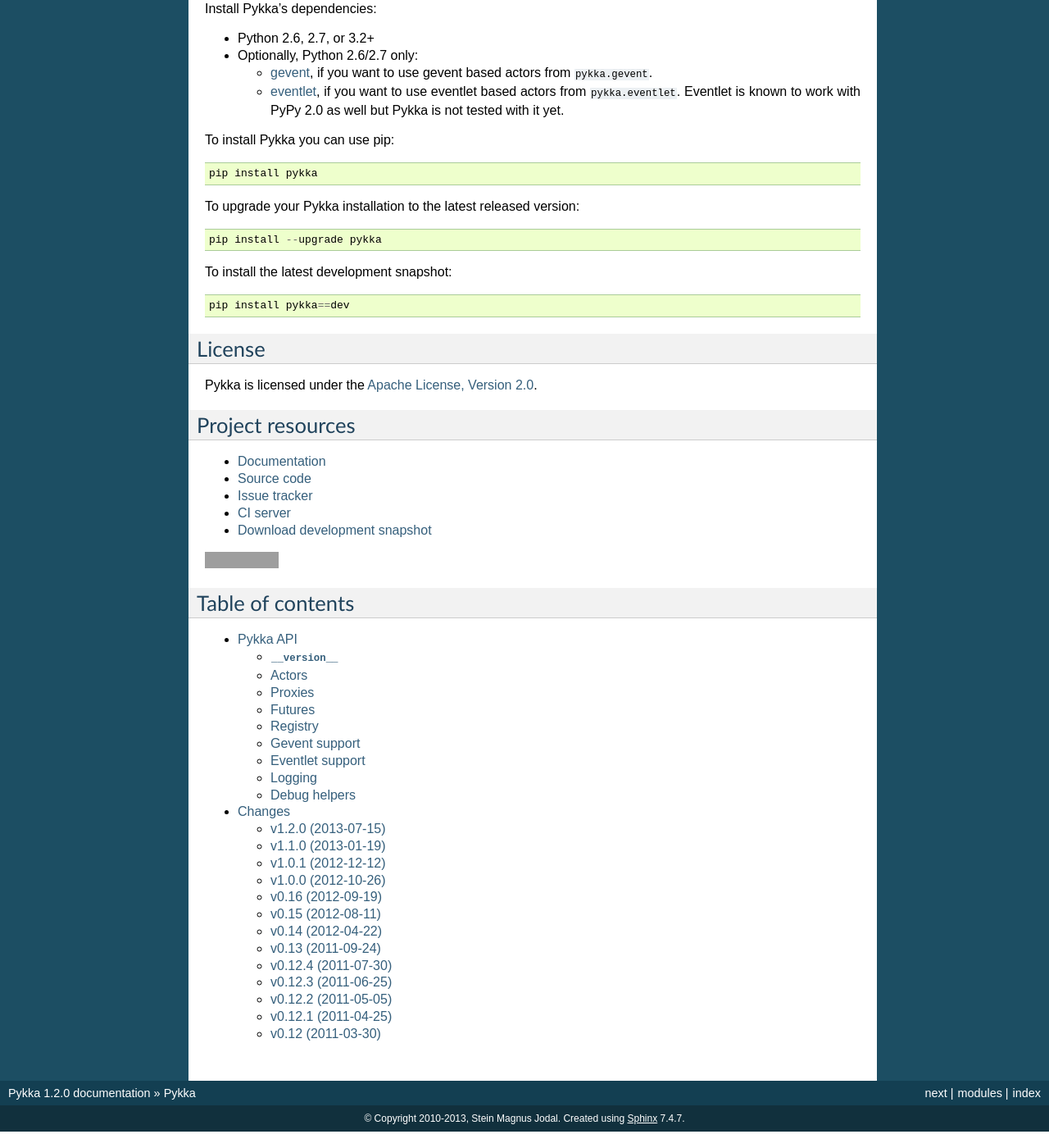
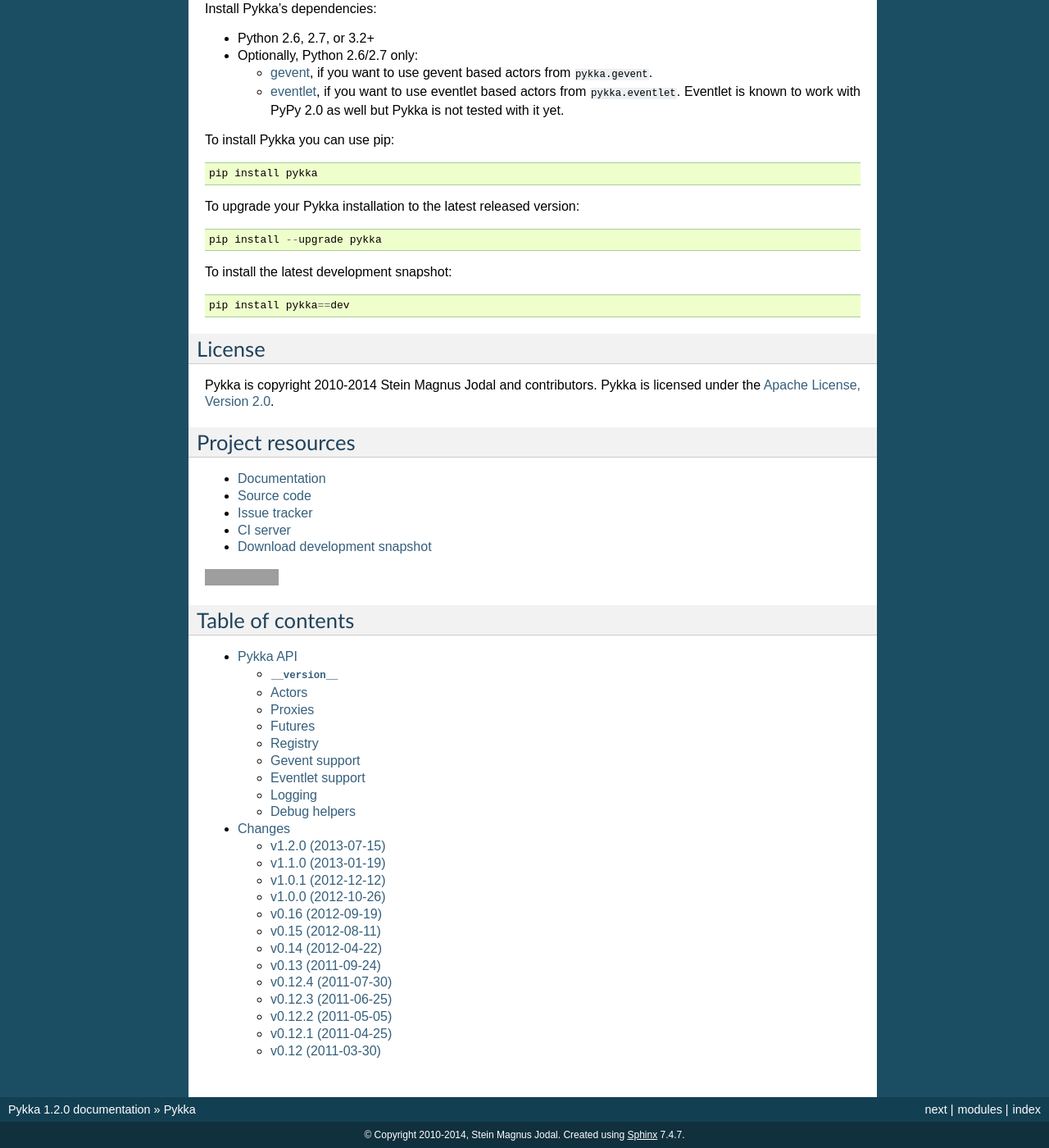
Before and after one commit to jodal/pykka, a Sphinx documentation site: the page built from docs/index.rst, in a window 1280 px wide and 1400 px high, scrolled down 5387 px. Shown: the whole window at 82% size. Built offline with Sphinx 7.4.7, drawn with Linux system fonts in a browser that asks for light colours; grey boxes are pictures that could not be loaded.

Commit message:
docs: Bump copyright year

```diff
--- a/README.rst
+++ b/README.rst
@@ -365,6 +365,7 @@
 License
 =======
 
+Pykka is copyright 2010-2014 Stein Magnus Jodal and contributors.
 Pykka is licensed under the `Apache License, Version 2.0
 <http://www.apache.org/licenses/LICENSE-2.0>`_.
 
--- a/docs/conf.py
+++ b/docs/conf.py
@@ -84,7 +84,7 @@
 
 # General information about the project.
 project = u'Pykka'
-copyright = u'2010-2013, Stein Magnus Jodal'
+copyright = u'2010-2014, Stein Magnus Jodal'
 
 # The version info for the project you're documenting, acts as replacement for
 # |version| and |release|, also used in various other places throughout the
```
